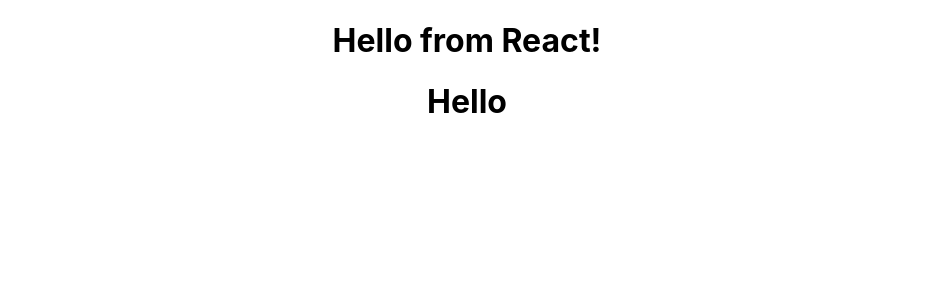
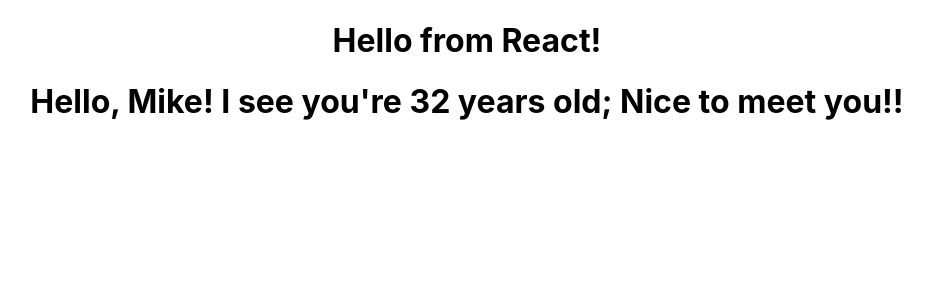
Before and after one commit to csilfverskiold/gitpod-react, a React (Create React App) app in the folder my-app/: page / in a window 1280 px wide. Shown: the top 300 px of the page, without its empty margins (173-1105 px from the left). Built offline with nearby package versions, Linux system fonts and the light colour scheme.

Commit message:
Add props to function

```diff
--- a/my-app/src/App.js
+++ b/my-app/src/App.js
@@ -5,11 +5,12 @@
 import FunctionalGreetingWithProps from './components/FunctionalGreetingWithProps';
 
 // 4. Use functional component
+// 5.0 Pass in prop (name, greeting, age) as JSX
 function App() {
   return (
     <div className="App">
       <FunctionalGreeting />
-      <FunctionalGreetingWithProps />
+      <FunctionalGreetingWithProps name="Mike!" greeting="Nice to meet you!!" age="32"/>
     </div>
   );
 }
--- a/my-app/src/components/FunctionalGreetingWithProps.js
+++ b/my-app/src/components/FunctionalGreetingWithProps.js
@@ -7,7 +7,11 @@
 // }
 
 // 1. Create functional component (as an arrow function)
-const FunctionalGreetingWithProps = () => <h1>Hello</h1>;
+// 5.1 Pass in greeting prop in function
+const FunctionalGreetingWithProps = (props) => {
+    console.log(props)
+    return <h1>Hello, {props.name} I see you're {props.age} years old; {props.greeting}</h1>;
+};
 
 // 2. Export functional component
 export default FunctionalGreetingWithProps;
```
